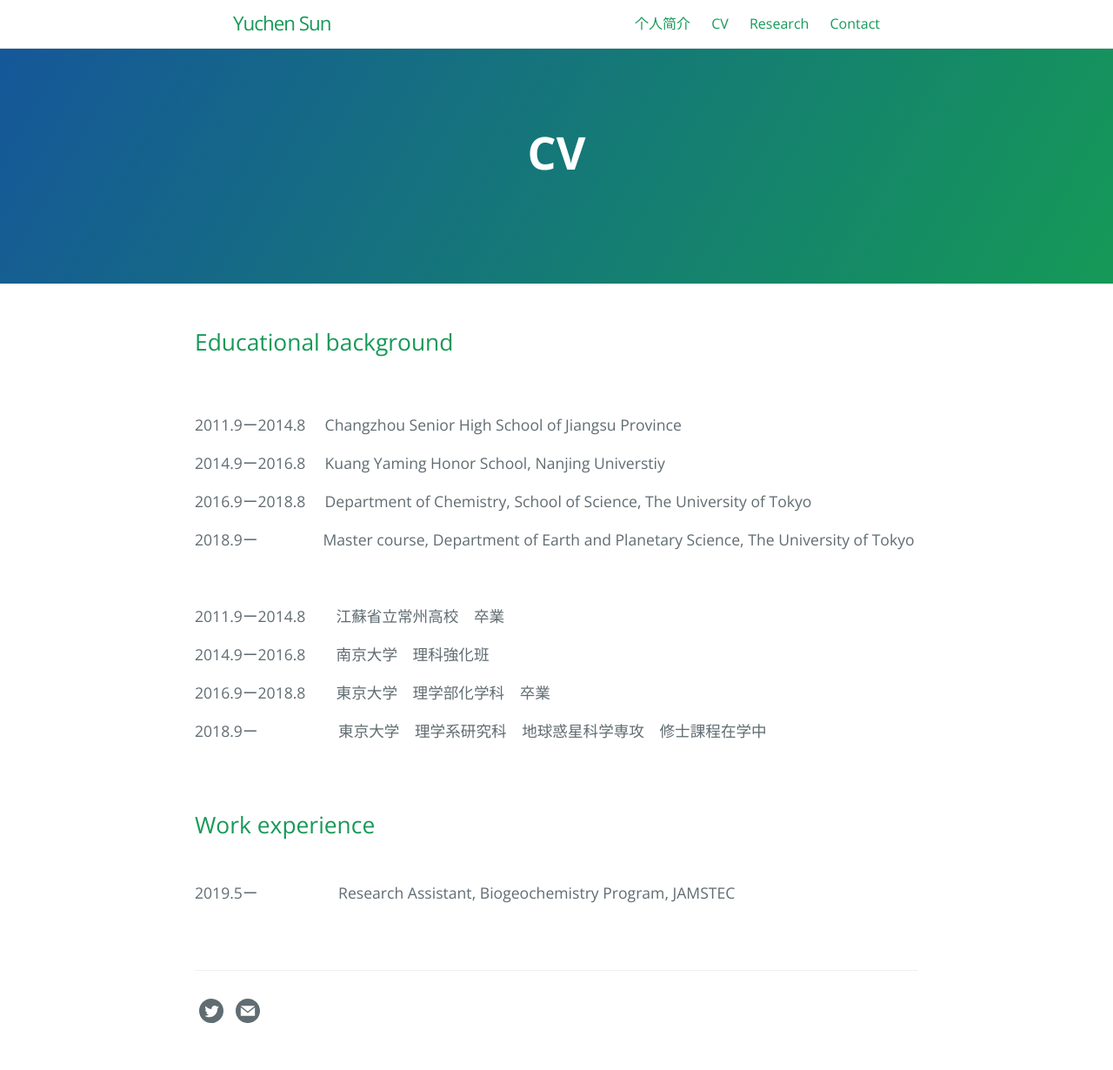
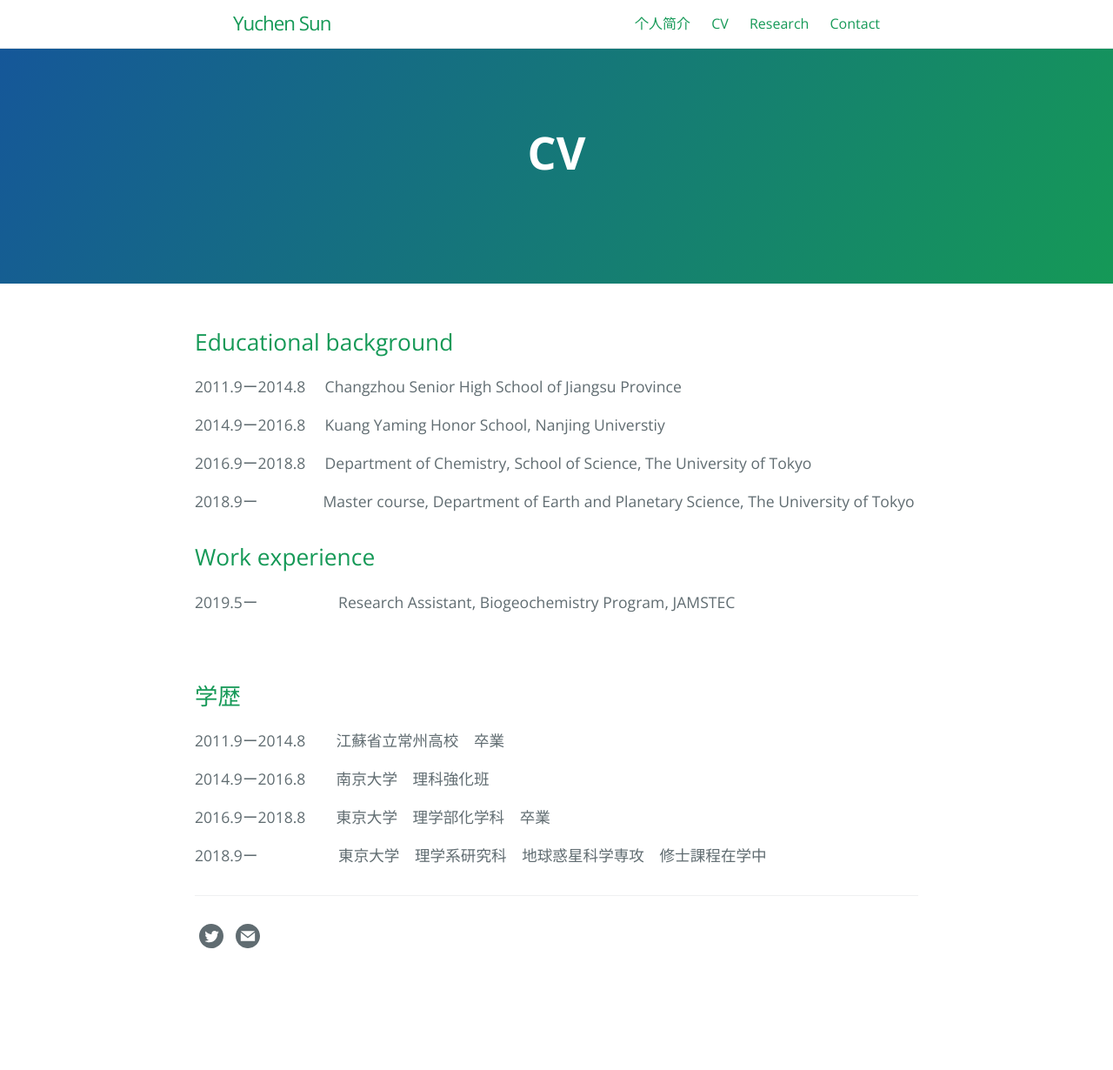
Before and after one commit to sonyuushin/sonyuushin.github.io, a Jekyll site: the page built from cv.md, in a window 1280 px wide. Shown: the whole page at 87% size. Built offline with Jekyll 4.4.1, drawn with Linux system fonts in a browser that asks for light colours; after the commit the page ends 1144 px from its top, so only the background shows below that.

Commit message:
Update cv.md

```diff
--- a/cv.md
+++ b/cv.md
@@ -9,8 +9,6 @@ order: 0
 
 ## Educational background
 
-<br />
-
 2011.9ー2014.8　 Changzhou Senior High School of Jiangsu Province
 
 2014.9ー2016.8　 Kuang Yaming Honor School, Nanjing Universtiy
@@ -19,7 +17,13 @@ order: 0
 
 2018.9ー　　　　  Master course, Department of Earth and Planetary Science, The University of Tokyo
 
+## Work experience
+
+2019.5ー　　　　　 Research Assistant, Biogeochemistry Program, JAMSTEC
+
 <br />
+
+## 学歴
 
 2011.9ー2014.8　　江蘇省立常州高校　卒業
 
@@ -28,11 +32,3 @@ order: 0
 2016.9ー2018.8　　東京大学　理学部化学科　卒業
 
 2018.9ー　　　　　 東京大学　理学系研究科　地球惑星科学専攻　修士課程在学中
-
-<br />
-
-## Work experience
-<br />
-2019.5ー　　　　　 Research Assistant, Biogeochemistry Program, JAMSTEC
-
-<br />
```
